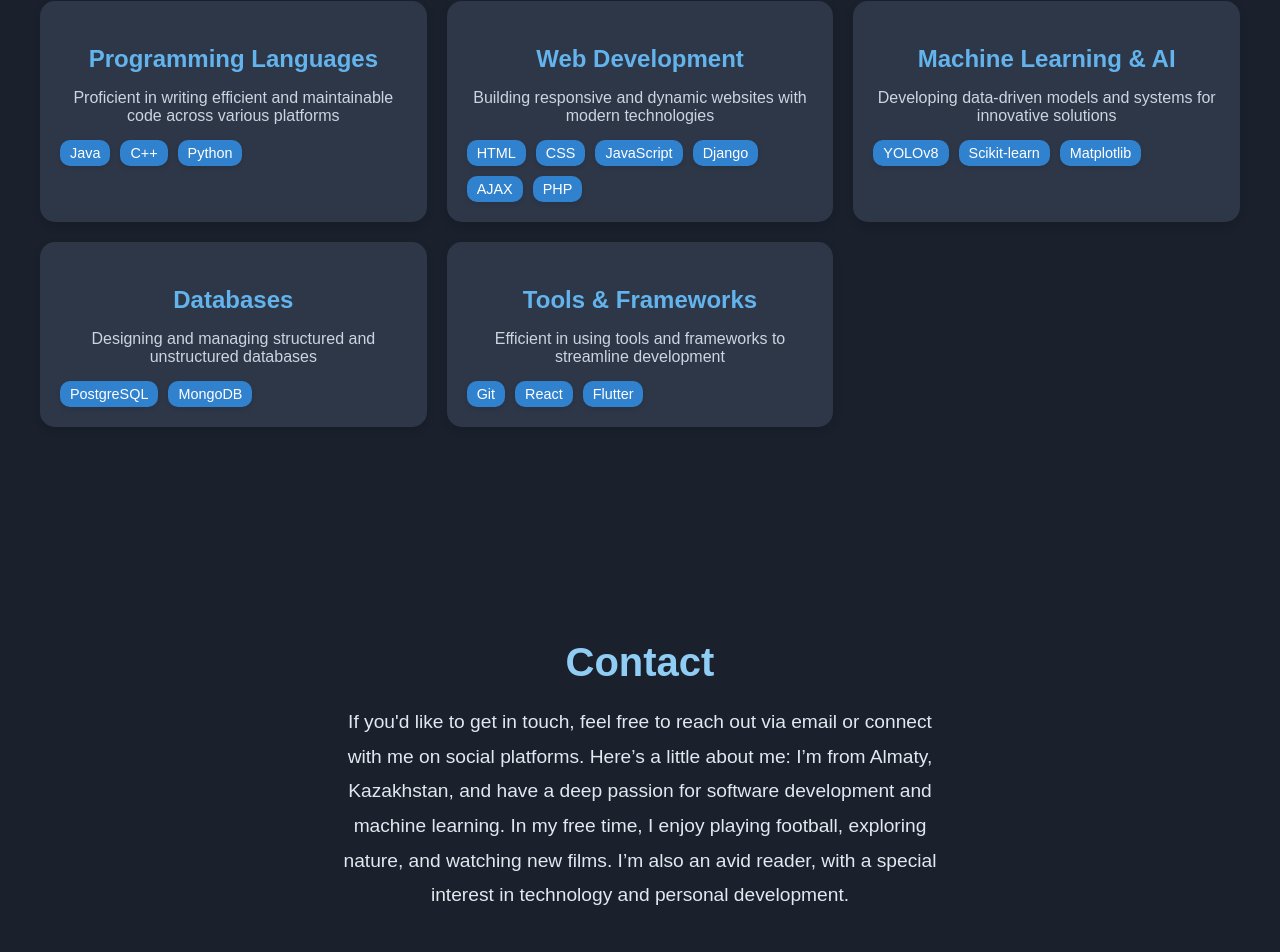
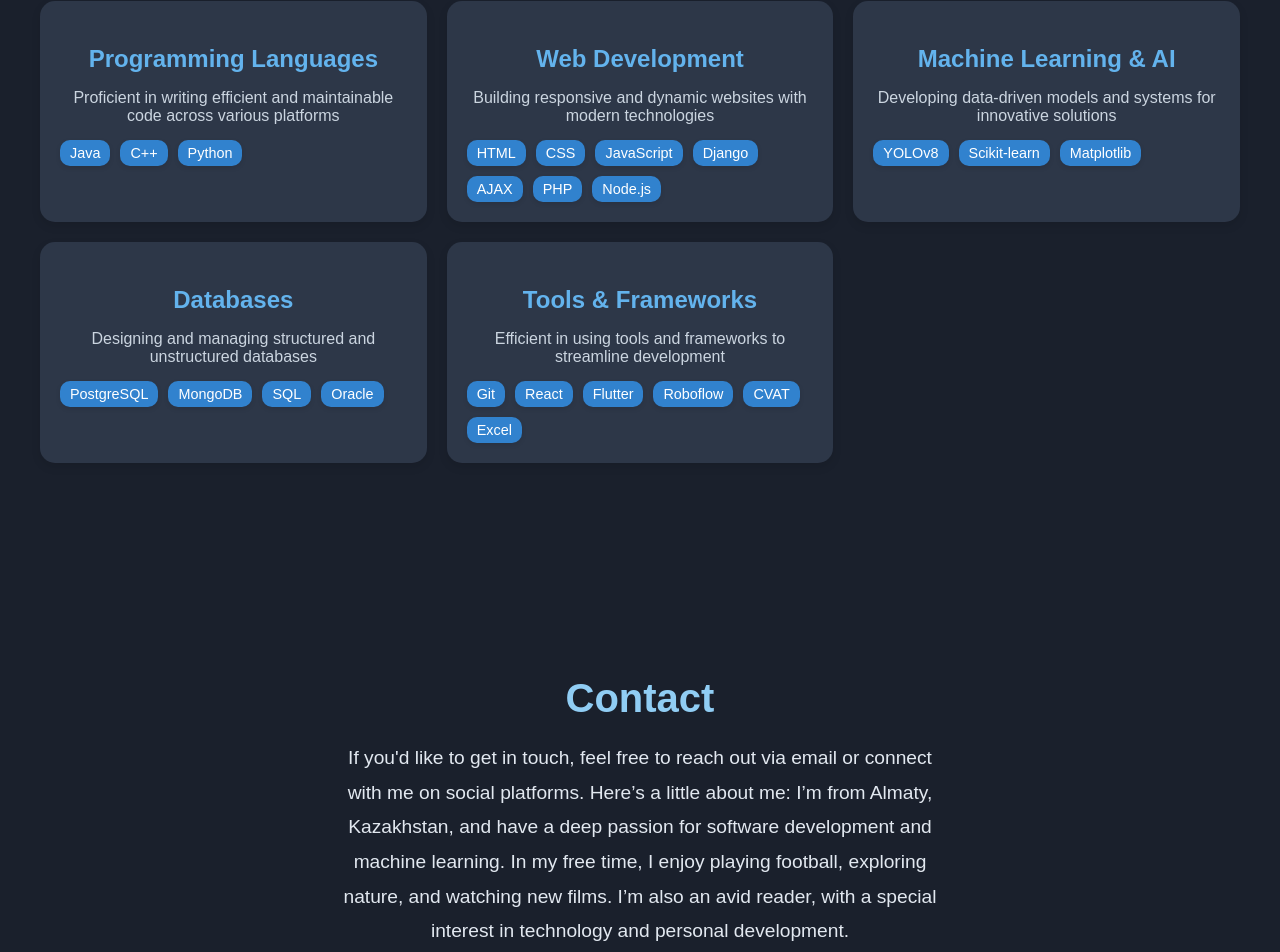
Before and after one commit to TimurRakhimov/TimurRakhimov.github.io, a React (Create React App) app: page / in a window 1280 px wide. Shown: the part 3179-4131 px from the top of the page. Built offline with nearby package versions, Linux system fonts and the light colour scheme.

Commit message:
Add additional skills

```diff
--- a/src/components/Skills.js
+++ b/src/components/Skills.js
@@ -11,7 +11,7 @@ function Skills() {
         {
             category: "Web Development",
             description: "Building responsive and dynamic websites with modern technologies",
-            items: ["HTML", "CSS", "JavaScript", "Django", "AJAX", "PHP"]
+            items: ["HTML", "CSS", "JavaScript", "Django", "AJAX", "PHP", "Node.js"]
         },
         {
             category: "Machine Learning & AI",
@@ -21,12 +21,12 @@ function Skills() {
         {
             category: "Databases",
             description: "Designing and managing structured and unstructured databases",
-            items: ["PostgreSQL", "MongoDB"]
+            items: ["PostgreSQL", "MongoDB", "SQL", "Oracle"]
         },
         {
             category: "Tools & Frameworks",
             description: "Efficient in using tools and frameworks to streamline development",
-            items: ["Git", "React", "Flutter"]
+            items: ["Git", "React", "Flutter", "Roboflow", "CVAT", "Excel"]
         }
     ];
 
```
